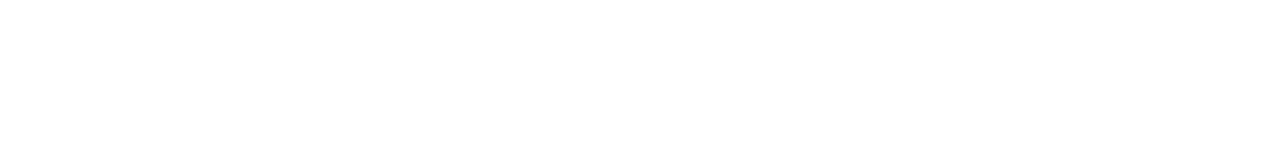
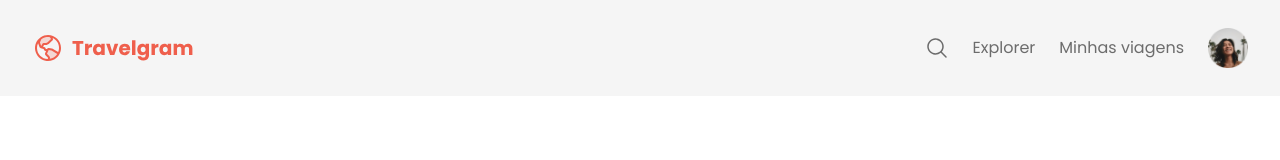
Before and after one commit to Kalizui/Projeto-Travelgram2, a plain HTML site: page index.html in a window 1280 px wide. Drawn offline with Linux system fonts and the light colour scheme.

Commit message:
done navigation

```diff
--- a/index.html
+++ b/index.html
@@ -11,6 +11,29 @@
    <link href="https://fonts.googleapis.com/css2?family=Poppins:wght@400;700&display=swap" rel="stylesheet">
 </head>
 <body>
+   <div class="bg-surface-color">
+      <nav class="container">
+         <a href="#" id="logo">
+            <img src="assets/Logo.svg" alt="Logomarca">
+         </a>
+         <ul id="primary-menu">
+            <li>
+               <a href="#">
+                  <img src="assets/icons/MagnifyingGlass.svg" alt="Ícone de lupa">
+               </a>
+            </li>
+            <li><a href="#">Explorer</a></li>
+            <li><a href="#">Minhas viagens</a></li>
+            <li>
+               <a href="#">
+                  <img src="assets/Profile pic.png" alt="Imagem de Isabela Torres">
+               </a>
+            </li>
+         </ul>
+      </nav>
+   </div>
+   <header>
 
+   </header>
 </body>
 </html>
--- a/styles/global.css
+++ b/styles/global.css
@@ -25,3 +25,23 @@ body {
    color: var(--text-color-secondary);
    background-color: var(--background-color);
 }
+
+a {
+   text-decoration: none;
+   color: inherit;
+}
+
+a:hover {
+   color: var(--brand-color);
+   text-decoration: underline;
+}
+
+.container {
+   padding-inline: 32px;
+   max-width: 1280px;
+   margin-inline: auto;
+}
+
+.bg-surface-color {
+   background-color: var(--surface-color);
+}
--- a/styles/index.css
+++ b/styles/index.css
@@ -1 +1,2 @@
 @import url(global.css);
+@import url(nav.css);
--- /dev/null
+++ b/styles/nav.css
@@ -0,0 +1,20 @@
+nav {
+   display: flex;
+   justify-content: space-between;
+   align-items: center;
+   line-height: 0;
+   padding-block: 20px;
+}
+
+nav ul {
+   list-style: none;
+   display: flex;
+   align-items: center;
+   padding-block: 8px;
+   gap: 24px;
+}
+
+nav ul li:last-child img {
+   width: 40px;
+   height: 40px;
+}
```
